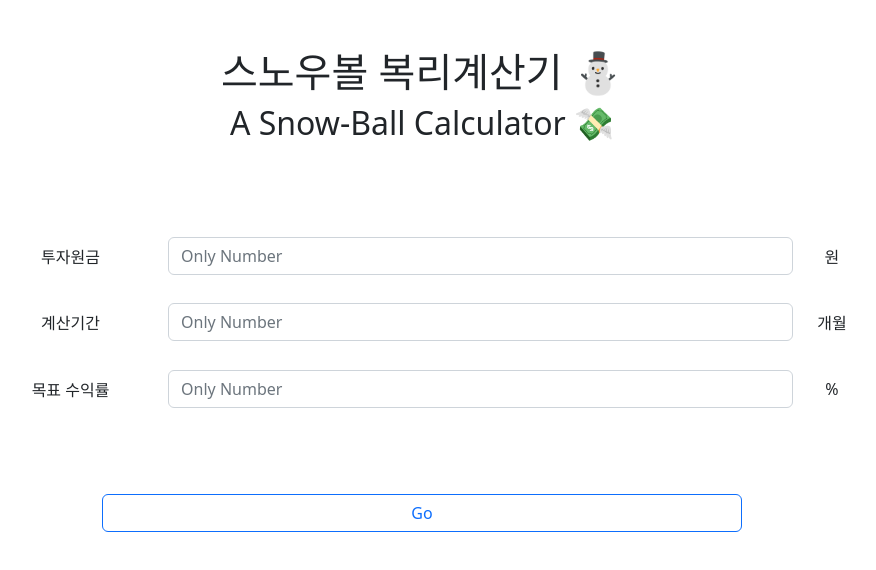
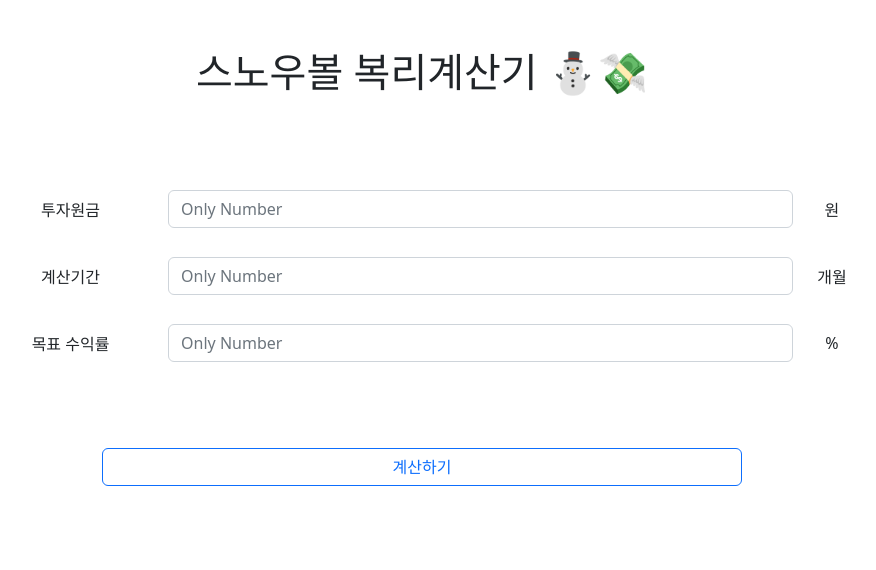
Before and after one commit to taekyunJason/Calc, a website: page public/calc.html in a window 1280 px wide. Shown: the whole page, without its empty margins (218-1094 px from the left). Drawn offline with nearby package versions, Linux system fonts and the light colour scheme.

Commit message:
텍스트 수정

```diff
--- a/public/calc.html
+++ b/public/calc.html
@@ -11,8 +11,8 @@
             <br>
             <br>
 
-            <h1>스노우볼 복리계산기 ⛄️</h1>
-            <h2>A Snow-Ball Calculator 💸</h2>
+            <h1>스노우볼 복리계산기 ⛄️💸</h1>
+
         </center>
     </div>
 </head>
@@ -54,7 +54,7 @@
     <br>
 
     <div class="d-grid gap-2 col-6 mx-auto">
-        <button type="button" class="btn btn-outline-primary">Go</button>
+        <button type="button" class="btn btn-outline-primary">계산하기</button>
     </div>
 
     <script>
```
